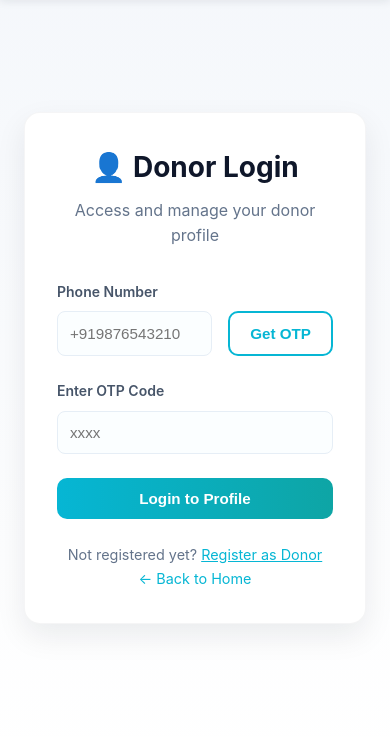
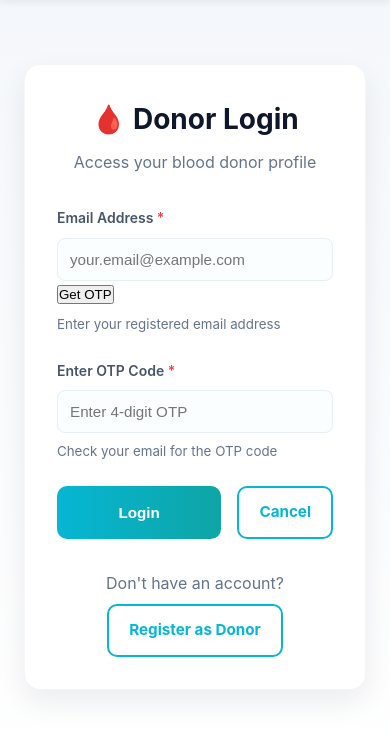
Before and after one commit to AbhishekP141003/Blood_and_Organ_Donor, a Flask app: page /donor/login in a window 390 px wide. Shown: the part 73-810 px from the top of the page. Run offline with Flask 3, Linux system fonts and the light colour scheme.

Commit message:
✉️ Add Email OTP Functionality
- Made email mandatory for all users
- Implemented SMTP email sending for OTP codes
- Professional HTML email template with branding
- Changed donor login from phone to email
- Updated registration to use email OTP
- Added Gmail SMTP configuration
- Email validation and error handling
- Console fallback if email fails
- 30-second resend cooldown

BREAKING CHANGE: Email is now required field
Donor login now uses email instead of phone

```diff
--- a/app.py
+++ b/app.py
@@ -2,6 +2,9 @@
 import random
 import csv
 import io
+import smtplib
+from email.mime.text import MIMEText
+from email.mime.multipart import MIMEMultipart
 from datetime import datetime
 from functools import wraps
 from flask import Flask, render_template, request, g, redirect, url_for, session, jsonify, make_response
@@ -10,6 +13,65 @@
 app = Flask(__name__)
 app.secret_key = 'campus_secret_key_123_change_in_production'
 DB_NAME = "campus_donor.db"
+
+# ===== EMAIL CONFIGURATION =====
+# Configure these with your email credentials
+EMAIL_HOST = 'smtp.gmail.com'
+EMAIL_PORT = 587
+EMAIL_ADDRESS = 'your-email@gmail.com'  # Change this
+EMAIL_PASSWORD = 'your-app-password'     # Change this (use App Password for Gmail)
+
+def send_otp_email(recipient_email, otp_code, recipient_name=""):
+    """Send OTP via email"""
+    try:
+        # Create message
+        msg = MIMEMultipart('alternative')
+        msg['Subject'] = f'Your CampusBloodDonor OTP: {otp_code}'
+        msg['From'] = EMAIL_ADDRESS
+        msg['To'] = recipient_email
+
+        # HTML email body
+        html_body = f"""
+        <html>
+            <body style="font-family: Arial, sans-serif; line-height: 1.6; color: #333;">
+                <div style="max-width: 600px; margin: 0 auto; padding: 20px; background: #f8f9fa; border-radius: 10px;">
+                    <h2 style="color: #ef4444;">🩸 CampusBloodDonor</h2>
+                    <p>Hello {recipient_name or 'there'},</p>
+                    <p>Your One-Time Password (OTP) for verification is:</p>
+                    <div style="background: white; padding: 20px; border-radius: 8px; text-align: center; margin: 20px 0;">
+                        <h1 style="color: #ef4444; font-size: 32px; margin: 0; letter-spacing: 5px;">{otp_code}</h1>
+                    </div>
+                    <p><strong>This OTP is valid for 10 minutes.</strong></p>
+                    <p>If you didn't request this OTP, please ignore this email.</p>
+                    <hr style="border: none; border-top: 1px solid #ddd; margin: 20px 0;">
+                    <p style="font-size: 12px; color: #666;">
+                        CampusBloodDonor - Connecting blood donors within your campus community
+                    </p>
+                </div>
+            </body>
+        </html>
+        """
+
+        # Attach HTML body
+        msg.attach(MIMEText(html_body, 'html'))
+
+        # Send email
+        server = smtplib.SMTP(EMAIL_HOST, EMAIL_PORT)
+        server.starttls()
+        server.login(EMAIL_ADDRESS, EMAIL_PASSWORD)
+        server.send_message(msg)
+        server.quit()
+
+        print(f"✅ OTP sent successfully to {recipient_email}")
+        return True
+
+    except Exception as e:
+        print(f"❌ Error sending email: {str(e)}")
+        # Fallback: print to console
+        print(f"\n========================================")
+        print(f" [CONSOLE FALLBACK] OTP for {recipient_email}: {otp_code}")
+        print(f"========================================\n")
+        return False
 
 # ===== DATABASE HELPER FUNCTIONS =====
 def get_db():
@@ -29,12 +91,12 @@
     with app.app_context():
         db = get_db()
 
-        # Donors Table - Blood Donors Only
+        # Donors Table - Blood Donors Only (Email now required)
         db.execute('''
             CREATE TABLE IF NOT EXISTS donors (
                 id INTEGER PRIMARY KEY AUTOINCREMENT,
                 name TEXT NOT NULL,
-                email TEXT,
+                email TEXT NOT NULL,
                 phone TEXT NOT NULL UNIQUE,
                 area TEXT,
                 blood_group TEXT NOT NULL,
@@ -110,22 +172,22 @@
     if request.method == 'POST':
         # Verify OTP
         user_otp = request.form.get('otp')
-        phone = request.form.get('phone')
+        email = request.form.get('email')
 
         server_otp = session.get('current_otp')
-        server_phone = session.get('otp_phone')
+        server_email = session.get('otp_email')
 
         if not server_otp or not user_otp:
             error_message = "OTP verification is required."
         elif user_otp != server_otp:
             error_message = "Invalid OTP code."
-        elif phone != server_phone:
-            error_message = "Phone number changed after OTP was sent."
+        elif email != server_email:
+            error_message = "Email changed after OTP was sent."
         else:
             # Save to Database
             db = get_db()
             name = request.form.get('name')
-            email = request.form.get('email')
+            phone = request.form.get('phone')
             area = request.form.get('area')
             blood_group = request.form.get('blood_group')
             blood_available = request.form.get('blood_available', 'yes')
@@ -139,7 +201,7 @@
 
                 # Clear OTP
                 session.pop('current_otp', None)
-                session.pop('otp_phone', None)
+                session.pop('otp_email', None)
 
                 return redirect(url_for('home', success=1))
             except sqlite3.IntegrityError:
@@ -150,24 +212,30 @@
 @app.route('/send_otp', methods=['POST'])
 def send_otp():
     data = request.json
-    phone = data.get('phone')
+    email = data.get('email')
+    name = data.get('name', '')
 
-    if not phone:
-        return jsonify({'success': False, 'message': 'Phone number required'})
+    if not email:
+        return jsonify({'success': False, 'message': 'Email address required'})
+
+    # Validate email format
+    if '@' not in email or '.' not in email:
+        return jsonify({'success': False, 'message': 'Invalid email format'})
 
     # Generate 4-digit OTP
     otp_code = str(random.randint(1000, 9999))
 
     # Store in session
     session['current_otp'] = otp_code
-    session['otp_phone'] = phone
+    session['otp_email'] = email
 
-    # SIMULATION: Print to console
-    print(f"\n========================================")
-    print(f" [SMS GATEWAY] OTP for {phone}: {otp_code}")
-    print(f"========================================\n")
+    # Send OTP via email
+    email_sent = send_otp_email(email, otp_code, name)
 
-    return jsonify({'success': True, 'message': 'OTP sent (check server console)'})
+    if email_sent:
+        return jsonify({'success': True, 'message': f'OTP sent to {email}'})
+    else:
+        return jsonify({'success': True, 'message': 'OTP sent (check console if email failed)'})
 
 @app.route('/search')
 def search():
@@ -187,12 +255,9 @@
 
     if seeker_name and seeker_id and seeker_phone and user_otp:
         server_otp = session.get('current_otp')
-        server_phone = session.get('otp_phone')
 
         if not server_otp or user_otp != server_otp:
             error_message = "Invalid or expired OTP."
-        elif seeker_phone != server_phone:
-            error_message = "Phone number changed after OTP generation."
         else:
             search_performed = True
             session.pop('current_otp', None)
@@ -322,25 +387,25 @@
 
     error = None
     if request.method == 'POST':
-        phone = request.form.get('phone')
+        email = request.form.get('email')
         otp = request.form.get('otp')
 
         server_otp = session.get('current_otp')
-        server_phone = session.get('otp_phone')
+        server_email = session.get('otp_email')
 
         if not server_otp or otp != server_otp:
             error = "Invalid OTP"
-        elif phone != server_phone:
-            error = "Phone number mismatch"
+        elif email != server_email:
+            error = "Email mismatch"
         else:
             db = get_db()
-            donor = db.execute("SELECT * FROM donors WHERE phone = ?", (phone,)).fetchone()
+            donor = db.execute("SELECT * FROM donors WHERE email = ?", (email,)).fetchone()
 
             if donor:
                 session['donor_id'] = donor['id']
                 session['donor_name'] = donor['name']
                 session.pop('current_otp', None)
-                session.pop('otp_phone', None)
+                session.pop('otp_email', None)
 
                 # Update last login
                 db.execute("UPDATE donors SET last_login = ? WHERE id = ?",
@@ -349,7 +414,7 @@
 
                 return redirect(url_for('donor_profile'))
             else:
-                error = "No donor found with this phone number"
+                error = "No donor found with this email address"
 
     return render_template('donor_login.html', error=error)
 
--- a/templates/donor_login.html
+++ b/templates/donor_login.html
@@ -1,13 +1,47 @@
 {% extends "base.html" %}
 
-{% block title %}Donor Login - CampusDonor{% endblock %}
+{% block title %}Donor Login - CampusBloodDonor{% endblock %}
+
+{% block extra_styles %}
+<style>
+    .login-box {
+        max-width: 500px;
+        margin: 3rem auto;
+    }
+
+    .input-group {
+        display: flex;
+        gap: 0.5rem;
+    }
+
+    .input-group input {
+        flex: 1;
+    }
+
+    .btn-otp {
+        background: var(--text-secondary);
+        color: white;
+        border: none;
+        padding: 0.75rem 1.25rem;
+        border-radius: 8px;
+        cursor: pointer;
+        font-weight: 700;
+        white-space: nowrap;
+    }
+
+    .btn-otp:disabled {
+        opacity: 0.6;
+        cursor: not-allowed;
+    }
+</style>
+{% endblock %}
 
 {% block content %}
 <div class="container">
-    <div class=" card" style="max-width: 500px; margin: 3rem auto;">
+    <div class="card fade-in login-box">
         <div class="text-center mb-4">
-            <h1 style="font-size: 1.75rem; margin-bottom: 0.5rem;">👤 Donor Login</h1>
-            <p class="text-muted">Access and manage your donor profile</p>
+            <h1 style="font-size: 1.75rem; margin-bottom: 0.5rem;">🩸 Donor Login</h1>
+            <p class="text-muted">Access your blood donor profile</p>
         </div>
 
         {% if error %}
@@ -18,70 +52,83 @@
 
         <form method="POST" action="/donor/login">
             <div class="mb-3">
-                <label for="phone">Phone Number</label>
-                <div class="flex gap-2">
-                    <input type="text" id="phone" name="phone" placeholder="+919876543210" required style="flex: 1;">
-                    <button type="button" class="btn btn-outline" onclick="requestOTP()">Get OTP</button>
+                <label for="email">Email Address <span class="text-danger">*</span></label>
+                <div class="input-group">
+                    <input type="email" id="email" name="email" placeholder="your.email@example.com" required>
+                    <button type="button" class="btn-otp" id="sendOtpBtn">Get OTP</button>
                 </div>
-                <small id="otpStatus" class="text-muted"></small>
+                <small id="otpStatus" class="text-muted" style="display: block; margin-top: 0.5rem;">
+                    Enter your registered email address
+                </small>
             </div>
 
             <div class="mb-3">
-                <label for="otp">Enter OTP Code</label>
-                <input type="text" id="otp" name="otp" placeholder="xxxx" maxlength="4" required disabled>
+                <label for="otp">Enter OTP Code <span class="text-danger">*</span></label>
+                <input type="text" id="otp" name="otp" placeholder="Enter 4-digit OTP" maxlength="4" required disabled>
+                <small class="text-muted" style="display: block; margin-top: 0.5rem;">
+                    Check your email for the OTP code
+                </small>
             </div>
 
-            <button type="submit" class="btn btn-primary" style="width: 100%;">
-                Login to Profile
-            </button>
+            <div class="flex gap-2">
+                <button type="submit" class="btn btn-primary" style="flex: 1;">Login</button>
+                <a href="/" class="btn btn-outline">Cancel</a>
+            </div>
         </form>
 
-        <div class="text-center mt-3">
-            <p class="text-muted" style="font-size: 0.9rem;">
-                Not registered yet? <a href="/register" style="color: var(--accent-primary);">Register as Donor</a>
-            </p>
-            <a href="/" style="color: var(--accent-primary); text-decoration: none; font-size: 0.9rem;">← Back to
-                Home</a>
+        <div class="text-center mt-4">
+            <p class="text-muted">Don't have an account?</p>
+            <a href="/register" class="btn btn-outline" style="margin-top: 0.5rem;">Register as Donor</a>
         </div>
     </div>
 </div>
 
 <script>
-    async function requestOTP() {
-        const phone = document.getElementById('phone').value.trim();
-        const otpInput = document.getElementById('otp');
-        const status = document.getElementById('otpStatus');
+    const sendBtn = document.getElementById('sendOtpBtn');
+    const emailInput = document.getElementById('email');
+    const otpInput = document.getElementById('otp');
+    const status = document.getElementById('otpStatus');
 
-        if (!phone || phone.length < 8) {
-            alert('Please enter a valid phone number');
+    sendBtn.addEventListener('click', async () => {
+        const email = emailInput.value.trim();
+        if (!email || !email.includes('@')) {
+            alert('Please enter a valid email address');
             return;
         }
 
-        status.textContent = 'Requesting OTP...';
+        sendBtn.disabled = true;
+        sendBtn.textContent = 'Sending...';
+        status.textContent = 'Sending OTP to your email...';
         status.className = 'text-muted';
 
         try {
             const res = await fetch('/send_otp', {
                 method: 'POST',
                 headers: { 'Content-Type': 'application/json' },
-                body: JSON.stringify({ phone: phone })
+                body: JSON.stringify({ email: email })
             });
             const data = await res.json();
 
             if (data.success) {
-                status.textContent = '✅ OTP sent! Check server console.';
+                status.textContent = `✅ ${data.message}`;
                 status.className = 'text-success';
                 otpInput.disabled = false;
                 otpInput.focus();
+                sendBtn.textContent = 'Resend OTP';
+                setTimeout(() => { sendBtn.disabled = false; }, 30000); // Allow resend after 30s
             } else {
-                status.textContent = '❌ Error: ' + data.message;
+                status.textContent = '❌ ' + data.message;
                 status.className = 'text-danger';
+                sendBtn.disabled = false;
+                sendBtn.textContent = 'Get OTP';
             }
         } catch (e) {
             console.error(e);
-            status.textContent = 'Network error';
+            status.textContent = '❌ Network error';
             status.className = 'text-danger';
+            sendBtn.disabled = false;
+            sendBtn.textContent = 'Get OTP';
         }
-    }
+    });
 </script>
 {% endblock %}
```
Also changed, not shown: templates/register.html (+21 -13 lines).
